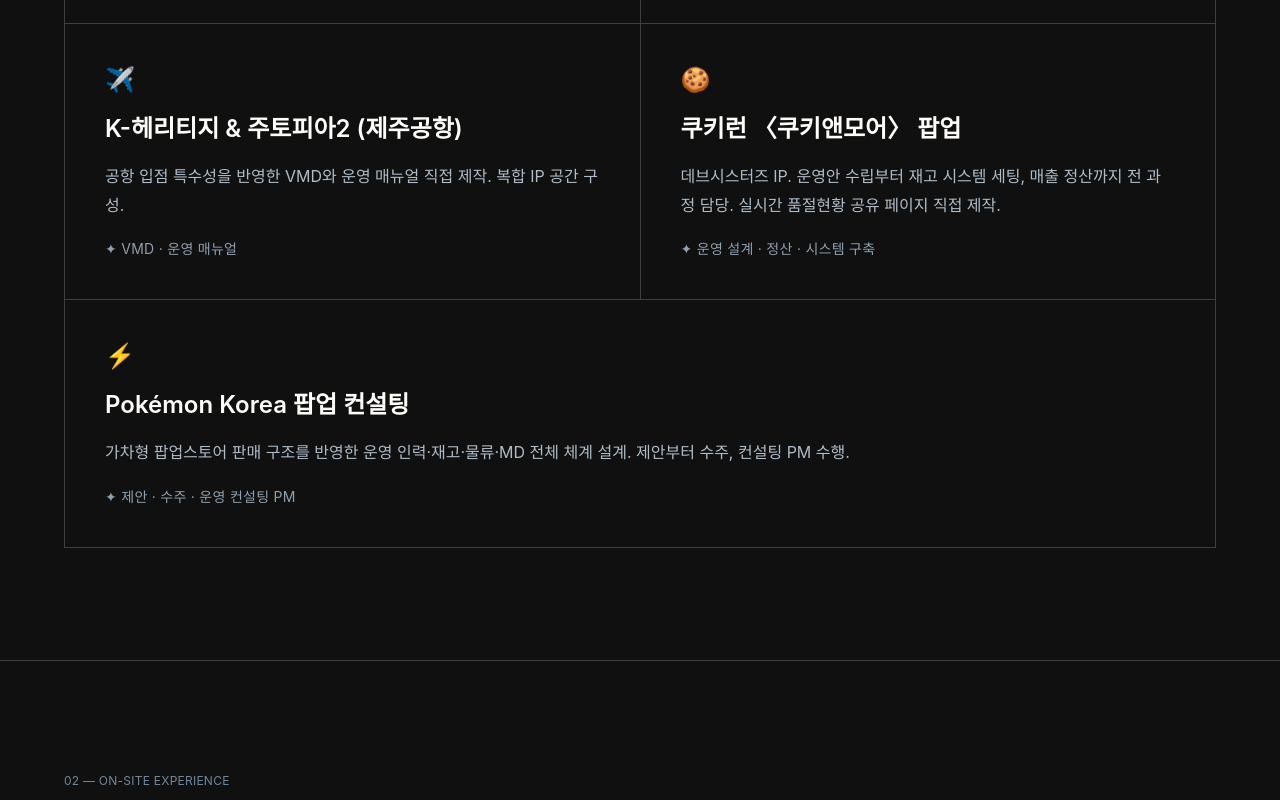
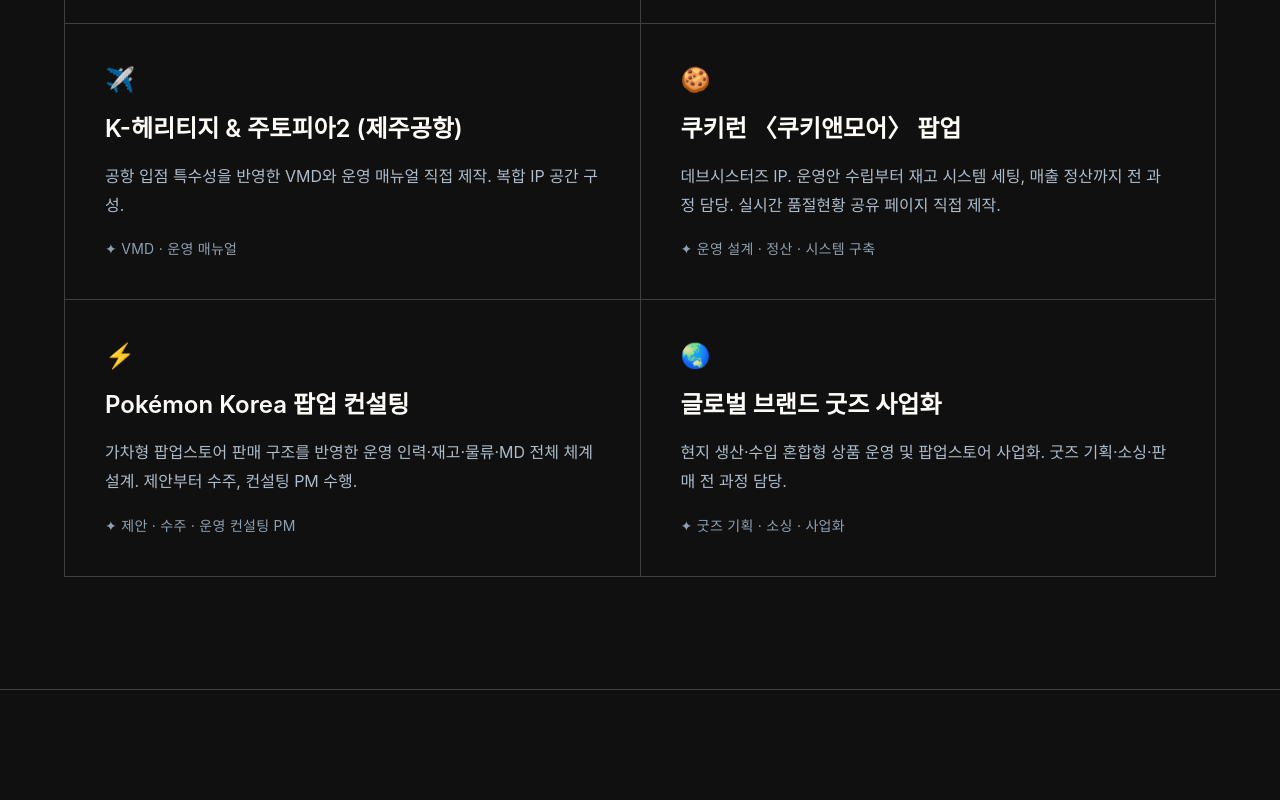
Before and after one commit to seojieun22-natsu/jieun-seo-portfolio, a Next.js app: page /hybe in a window 1280 px wide. Shown: the part 2098-2898 px from the top of the page. Built offline with nearby package versions, Linux system fonts and the light colour scheme; a web font is replaced by a local one.

Commit message:
fix: 글로벌 굿즈 카드 복원 (호버 이미지 없이), 6개 카드 구성 유지

```diff
--- a/app/hybe/page.tsx
+++ b/app/hybe/page.tsx
@@ -113,11 +113,19 @@ export default function HybePortfolio() {
                 desc: "가차형 팝업스토어 판매 구조를 반영한 운영 인력·재고·물류·MD 전체 체계 설계. 제안부터 수주, 컨설팅 PM 수행.",
                 tag: "제안 · 수주 · 운영 컨설팅 PM",
                 img: "/popup-pokemon.png",
-                wide: true,
+                wide: false,
+              },
+              {
+                emoji: "🌏",
+                title: "글로벌 브랜드 굿즈 사업화",
+                desc: "현지 생산·수입 혼합형 상품 운영 및 팝업스토어 사업화. 굿즈 기획·소싱·판매 전 과정 담당.",
+                tag: "굿즈 기획 · 소싱 · 사업화",
+                img: null,
+                wide: false,
               },
             ].map((p) => (
               <div key={p.title} className={`card-hover card-photo bg-[#101010] p-8 md:p-10 ${p.wide ? "md:col-span-2" : ""}`}>
-                <div className="card-bg" style={{ backgroundImage: `url(${p.img})` }} />
+                {p.img && <div className="card-bg" style={{ backgroundImage: `url(${p.img})` }} />}
                 <div className="relative z-10">
                   <p className="text-2xl mb-4">{p.emoji}</p>
                   <h3 className="text-xl md:text-2xl font-semibold leading-[1.4] mb-4">{p.title}</h3>
```
